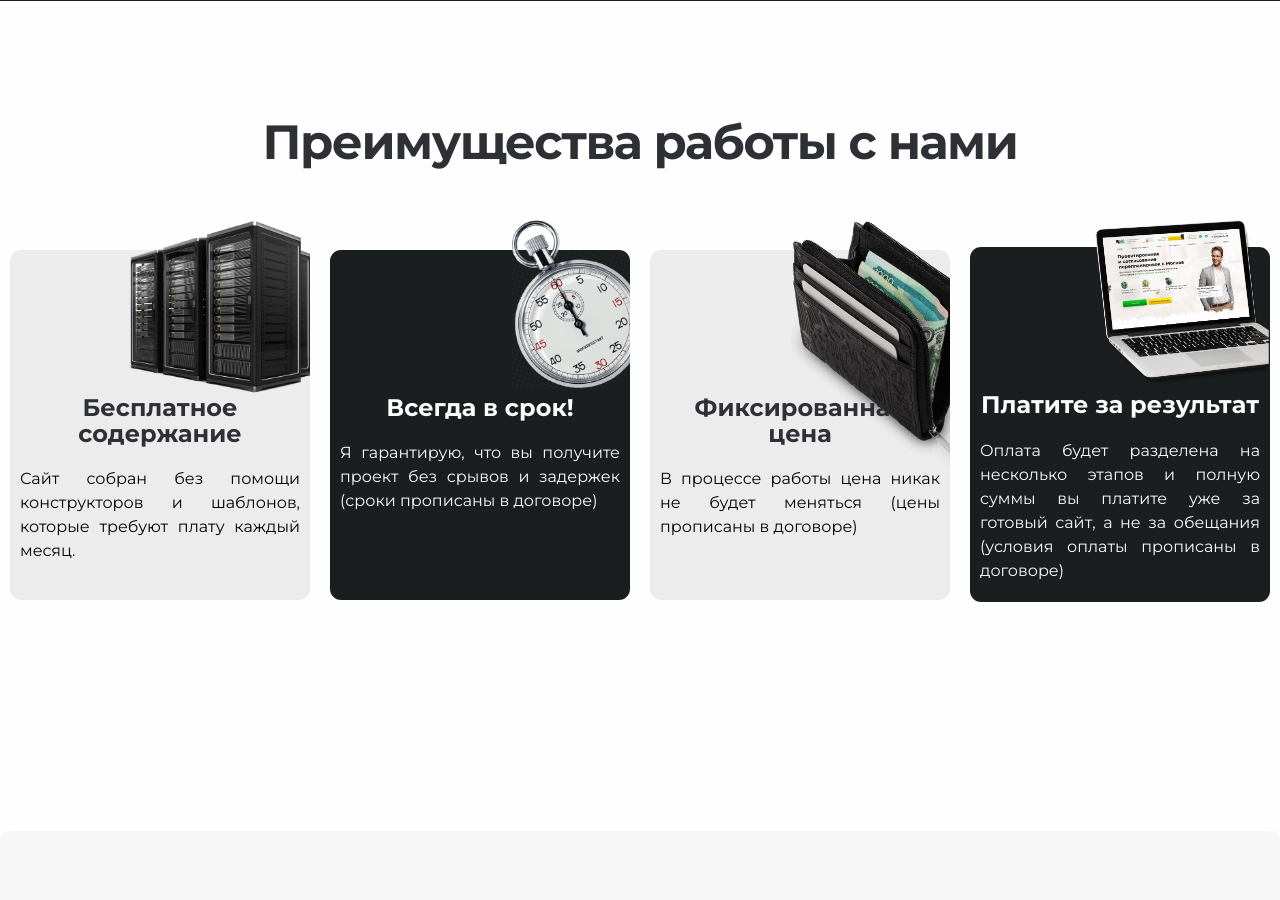
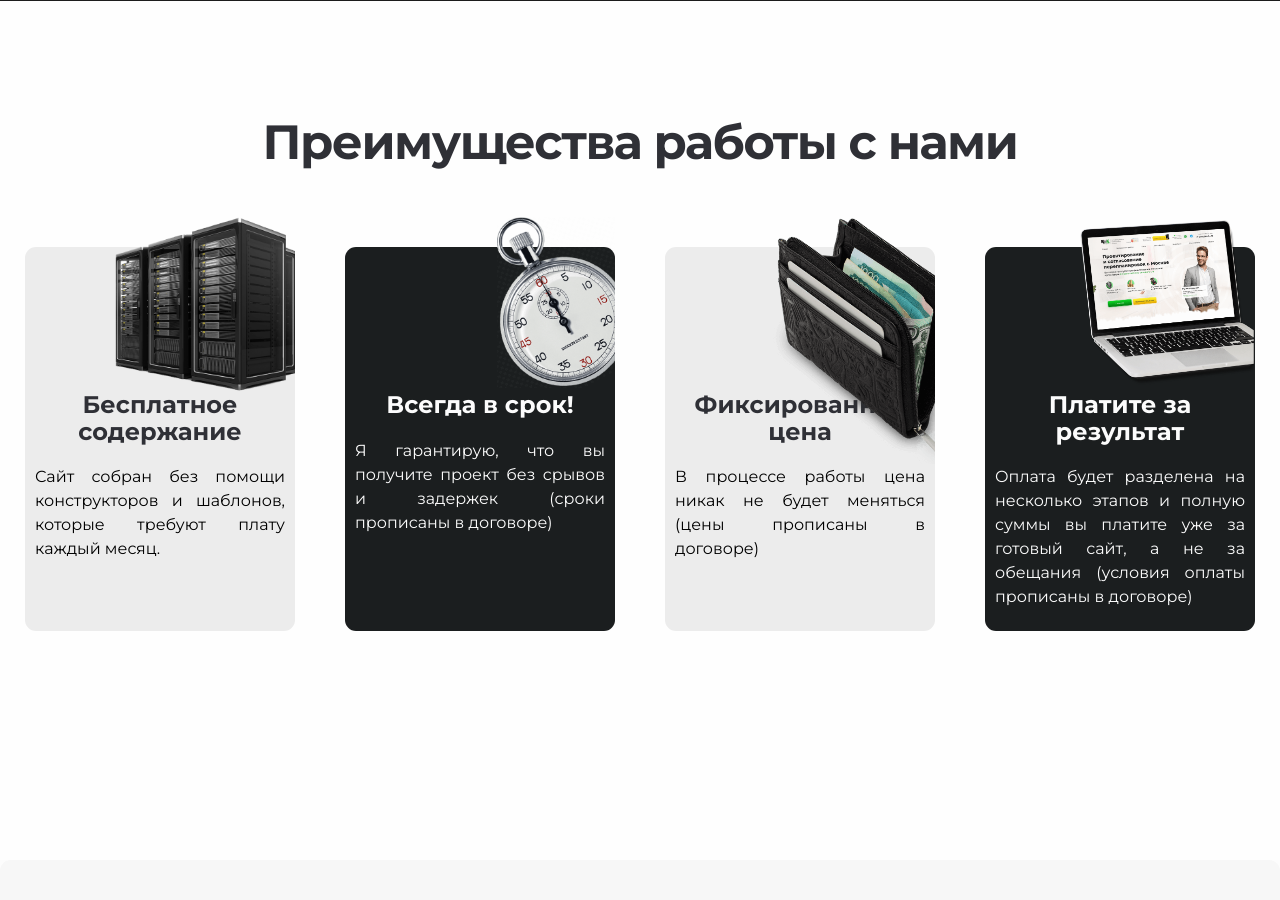
Before and after one commit to Puaris/def.my, a PHP site: page /index.html in a window 1280 px wide. Shown: the part 932-1832 px from the top of the page. Run offline with PHP 8.4, Linux system fonts and the light colour scheme.

Commit message:
Start home

```diff
--- a/www.def.my/css/b/b2.css
+++ b/www.def.my/css/b/b2.css
@@ -25,10 +25,19 @@
         border-radius: 11px;;
         min-height:350px;
         max-width:300px;
-        min-width: 150px;;
-        margin:9px ;
+        min-width: 150px;
+        margin:9px;
         /* overflow-x: hidden; */
     }
+
+@media (max-width: 1300px){
+    #b2 .fact{margin:9px 2px;}
+}
+
+@media (min-width: 1120px) and (max-width: 1300px){
+    #b2 .fact{max-width:270px; min-height:384px;}
+}
+
     #b2 .fact:last-child,#b2 .fact:nth-child(2) {background-color: #1B1E1F;}
     #b2 .fact img {
         position: absolute;
--- a/www.def.my/index.html
+++ b/www.def.my/index.html
@@ -237,6 +237,7 @@
 				</div>
 
 			</div>
+        </div>
     </div>
 </section>
 
```
